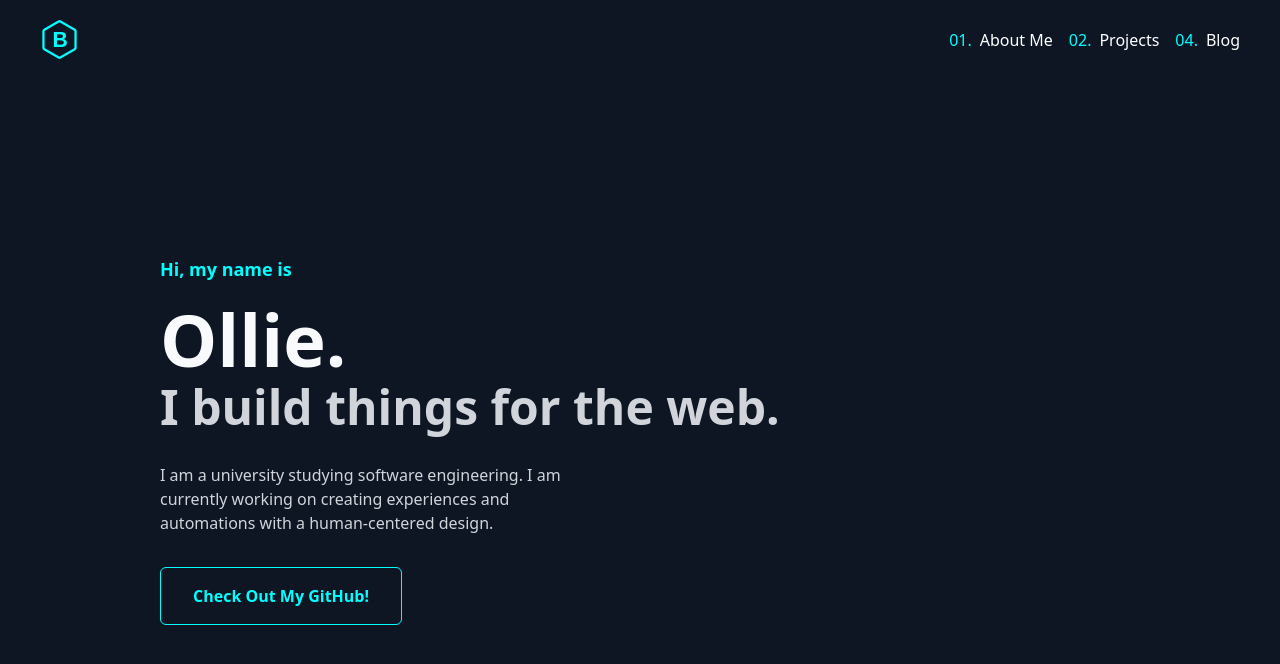
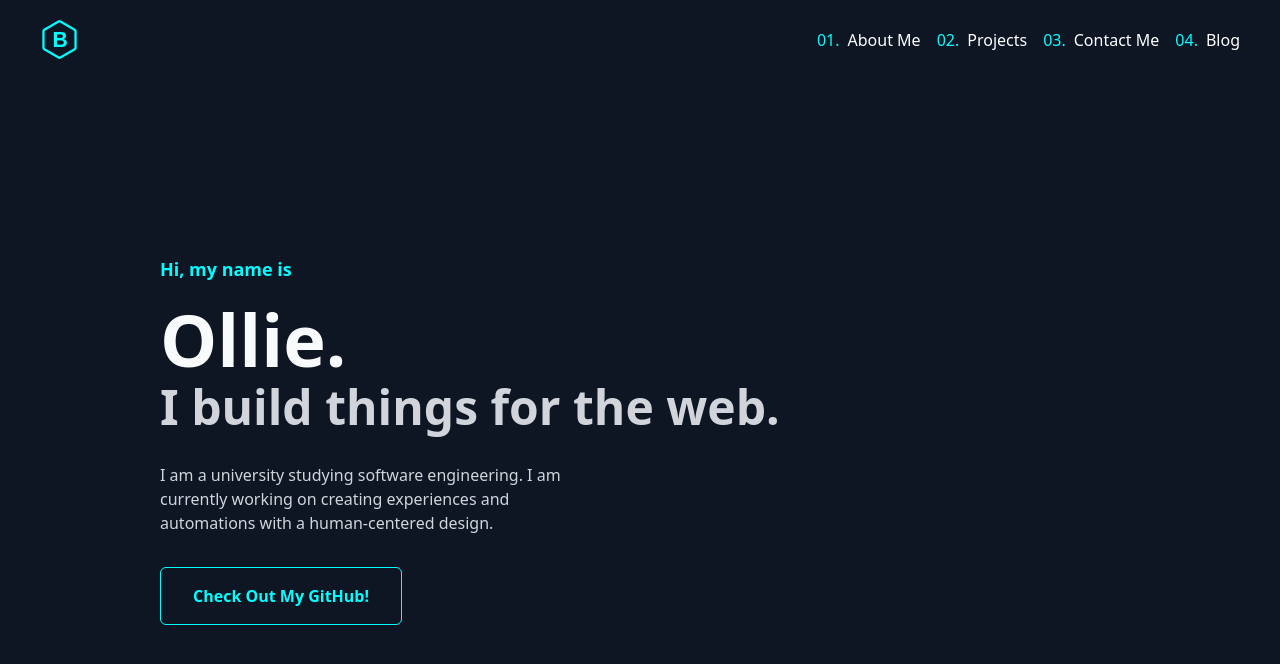
Before and after one commit to ElBeenMachine/www.beenhamow.co.uk, a Next.js app: page / in a window 1280 px wide. Shown: the top 664 px of the page. Built offline with nearby package versions, Linux system fonts and the light colour scheme.

Commit message:
Update NavBar.js

```diff
--- a/src/components/NavBar.js
+++ b/src/components/NavBar.js
@@ -1,7 +1,3 @@
-import { useEffect, useState } from "react";
-
-const links = [];
-
 function NavLink({ children, href, target = "_self" }) {
     return (
         <a
@@ -38,9 +34,9 @@ function Navigation() {
                 <NavLink href={"/#featured-projects"}>
                     <span className={"text-[#00ffff] mr-2"}>02.</span>Projects
                 </NavLink>
-                {/* <NavLink href={"/#contact"}>
+                <NavLink href={"/#contact"}>
                     <span className={"text-[#00ffff] mr-2"}>03.</span>Contact Me
-                </NavLink> */}
+                </NavLink>
                 <NavLink href={"https://blog.beenhamow.co.uk"} target="_blank">
                     <span className={"text-[#00ffff] mr-2"}>04.</span>Blog
                 </NavLink>
```
